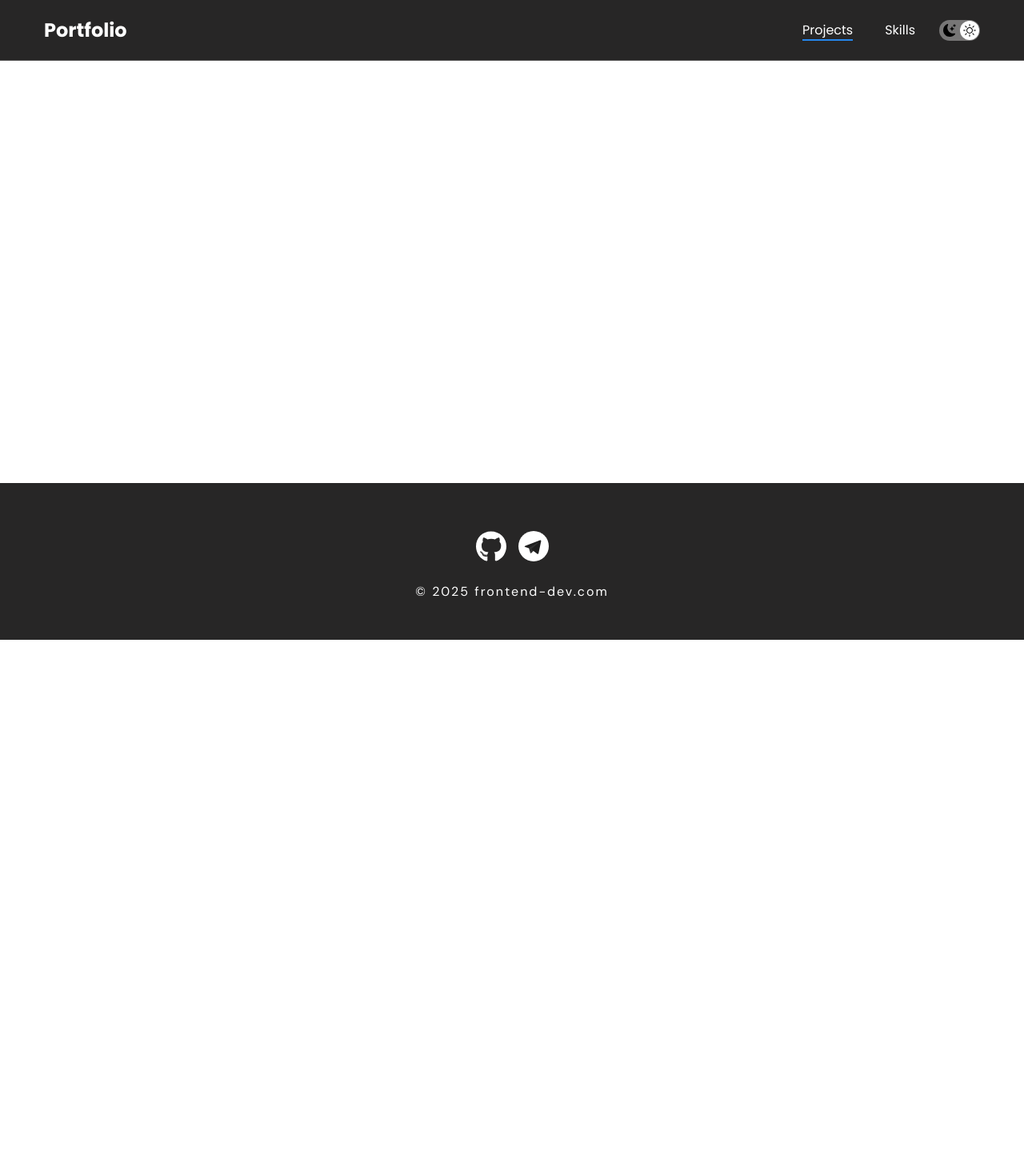
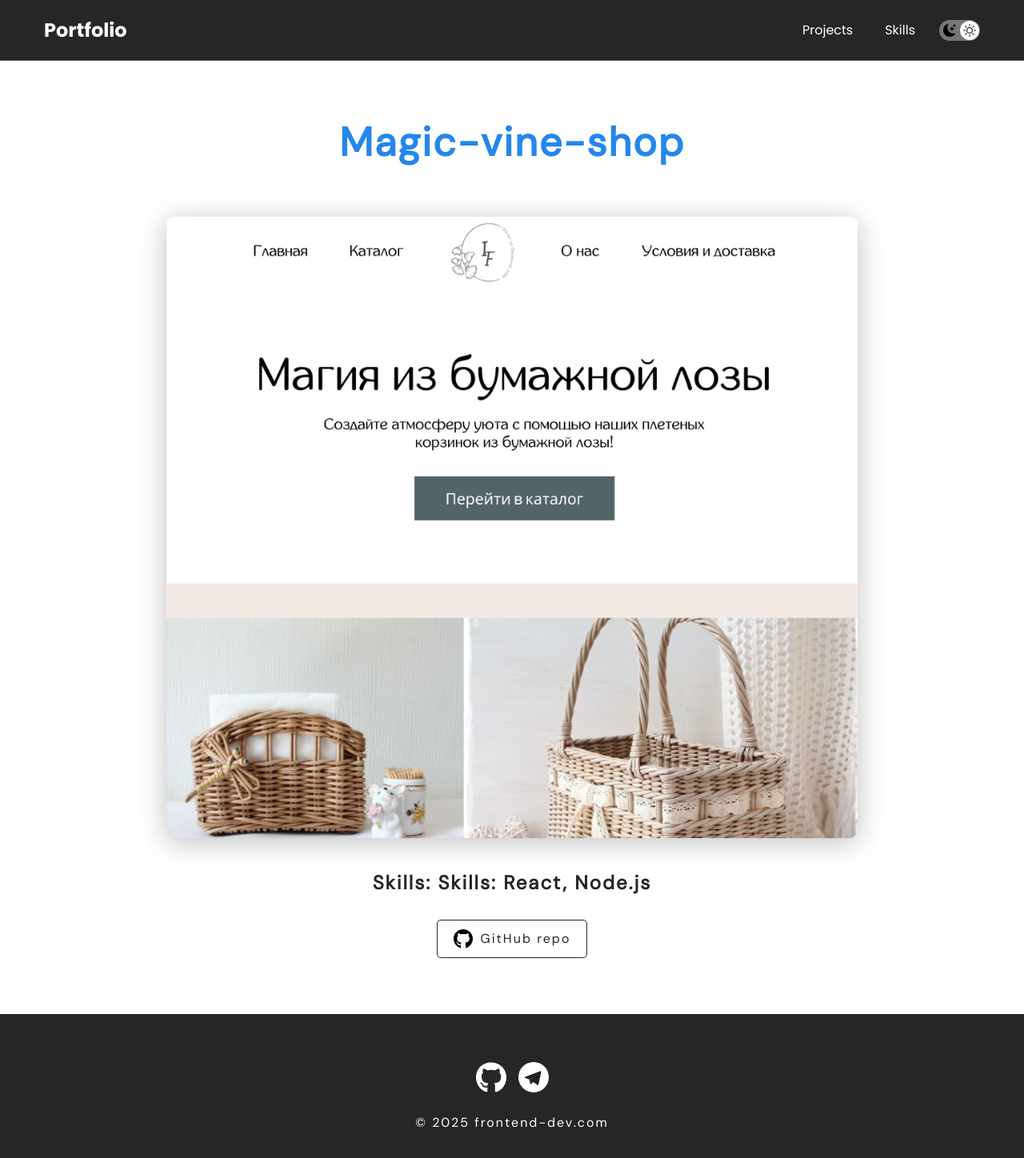
Before and after one commit to TatyanaFilippova/portfolio-react, a React (Create React App) app: page /projects/0 in a window 1280 px wide. Shown: the top 1448 px of the page at 80% size. Before the commit the page ends 800 px from the top, so only its background shows below. Built offline with nearby package versions, Linux system fonts and the light colour scheme.

Commit message:
навигация к детальной странице

```diff
--- a/src/App.js
+++ b/src/App.js
@@ -13,7 +13,7 @@ function App() {
         <NavBar />
         <Routes>
           <Route path="/" element={<Home/>} />
-          <Route path="/projects" element={<ProjectsDetailed />} />
+          <Route path="/projects/:id" element={<ProjectsDetailed />} />
           <Route path="/skills" element={<Skills />} />
         </Routes>
         <Footer />
--- a/src/components/navBar/NavBar.js
+++ b/src/components/navBar/NavBar.js
@@ -1,7 +1,7 @@
 import moon from "../../img/icons/moon.svg";
 import sun from "../../img/icons/sun.svg";
 import "./style.css";
-import {NavLink, useLocation} from "react-router";
+import {Link, NavLink, useLocation} from "react-router";
 import {useEffect} from "react";
 
 const NavBar = () => {
@@ -20,9 +20,9 @@ const NavBar = () => {
     <nav className="nav">
       <div className="container">
         <div className="nav-row">
-          <NavLink to="/" className="logo">
+          <Link to="/" className="logo">
             Portfolio
-          </NavLink>
+          </Link>
           <button className="dark-mode-btn dark-mode-btn--active">
             <img src={moon} alt="Light mode" className="dark-mode-btn-icon" />
             <img src={sun} alt="Dark mode" className="dark-mode-btn-icon" />
@@ -31,7 +31,7 @@ const NavBar = () => {
             <li className="nav-list__item">
               <NavLink
                 to="/#section1"
-                className="nav-list__link nav-list__link--active"
+                className="nav-list__link"
               >
 
                 Projects
--- a/src/components/navBar/style.css
+++ b/src/components/navBar/style.css
@@ -4,6 +4,11 @@
   padding: 20px 0;
   border-bottom: 1px solid var(--dark-border);
   letter-spacing: normal;
+}
+
+a.active {
+  border-bottom: 2px solid var(--accent);
+
 }
 
 .nav-row {
@@ -13,6 +18,7 @@
   column-gap: 30px;
   row-gap: 20px;
   flex-wrap: wrap;
+
 }
 
 .logo {
@@ -21,6 +27,7 @@
   font-family: "Poppins", sans-serif;
   font-weight: 600;
   margin-right: auto;
+
 }
 
 .nav-list {
@@ -41,17 +48,17 @@
   opacity: 0.8;
 }
 
-.nav-list__link--active {
-  position: relative;
-}
+/*.nav-list__link--active {*/
+/*  position: relative;*/
+/*}*/
 
-.nav-list__link--active::before {
-  content: "";
-  display: block;
-  height: 2px;
-  width: 100%;
-  background-color: var(--accent);
-  position: absolute;
-  left: 0;
-  top: 100%;
-}
+/*.nav-list__link--active::before {*/
+/*  content: "";*/
+/*  display: block;*/
+/*  height: 2px;*/
+/*  width: 100%;*/
+/*  background-color: var(--accent);*/
+/*  position: absolute;*/
+/*  left: 0;*/
+/*  top: 100%;*/
+/*}*/
--- a/src/components/project/Project.js
+++ b/src/components/project/Project.js
@@ -1,13 +1,14 @@
 import "./style.css";
+import { NavLink } from "react-router";
 
-const Project = ({ title, img }) => {
+const Project = ({ title, img, index }) => {
   return (
-    <li className="project">
-      <a href="./projects" className="wrapper">
+    <NavLink to={`/projects/${index}`} className="project">
+      <div className="wrapper">
         <img src={img} alt="Project img" className="project__img" />
         <h3 className="project__title">{title}</h3>
-      </a>
-    </li>
+      </div>
+    </NavLink>
   );
 };
 
--- a/src/components/project/style.css
+++ b/src/components/project/style.css
@@ -1,9 +1,12 @@
 .project {
-  width: 32%;
+  width: 32% ;
   background-color: var(--white);
   box-shadow: 0 5px 35px 0 rgba(0, 0, 0, 0.25);
   border-radius: 10px;
-  height: 400px;
+  height: 350px;
+}
+.project_shell {
+  width: 100%;
 }
 
 .project__img {
@@ -29,7 +32,7 @@
   width: 150px;
   height: 14px;
   transform: skew(-12deg) translateX(-50%);
-  background:  var(--accent);
+  background: var(--accent);
   opacity: 0.3;
   z-index: 1;
 }
--- a/src/helpers/projectsList.js
+++ b/src/helpers/projectsList.js
@@ -13,7 +13,7 @@ export const projectsList = [
     title: "Weather-forecast",
     img: weather,
     skills: "Skills: React, Node.js",
-    gitHubLink: "https://github.com/TatyanaFilippova/ weather-forecast-react",
+    gitHubLink: "https://github.com/TatyanaFilippova/weather-forecast-react",
   },
   {
     title: "Todo-list",
--- a/src/pages/Home.js
+++ b/src/pages/Home.js
@@ -9,12 +9,14 @@ const Home = () => {
       <main className="section">
         <div className="container" id="section1">
           <h2 className="title-1">Projects</h2>
+
           <ul className="projects">
-            {projectsList.map((project) => (
+            {projectsList.map((project, index) => (
               <Project
                 key={project.title}
                 title={project.title}
                 img={project.img}
+                index={index}
               />
             ))}
           </ul>
--- a/src/pages/ProjectsDetailed.js
+++ b/src/pages/ProjectsDetailed.js
@@ -1,17 +1,20 @@
-import icon from "../img/projects/magicVineShop.jpg";
 import BtnGitHub from "../components/btnGitHub/BtnGitHub";
+import { useParams } from "react-router";
+import { projectsList } from "../helpers/projectsList";
 
 const ProjectsDetailed = () => {
+  const { id } = useParams();
+  const project = projectsList[id];
   return (
     <main className="section">
       <div className="container">
         <div className="project-details">
-          <h1 className="title-1">Magic-vine-shop</h1>
-          <img src={icon} alt="" className="project-details__cover" />
+          <h1 className="title-1">{project.title}</h1>
+          <img src={project.img} alt="" className="project-details__cover" />
           <div className="project-details__desc">
-            <p>Skills: React, Node.js</p>
+            <p>Skills: {project.skills}</p>
           </div>
-          <BtnGitHub link="https://github.com"/>
+          <BtnGitHub link={project.gitHubLink} />
         </div>
       </div>
     </main>
--- a/src/styles/main.css
+++ b/src/styles/main.css
@@ -94,13 +94,13 @@ body {
 /* Projects */
 
 .projects {
+  width: 100%;
   display: flex;
   flex-wrap: wrap;
-  /*column-gap: 30px;*/
-  row-gap: 30px;
-  justify-content: space-between;
+  gap: 2%;
+  row-gap: 24px;
+
 }
-
 
 
 /* Project details */
```
